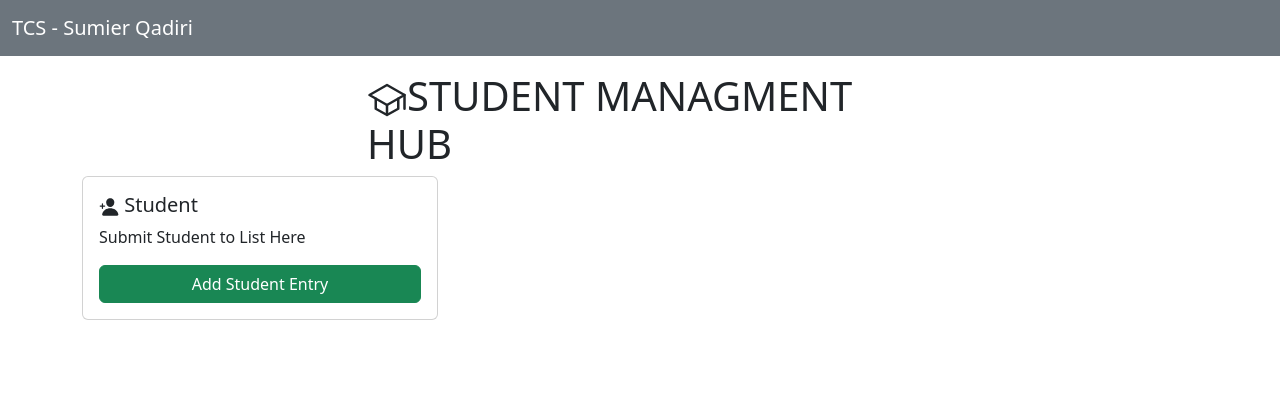
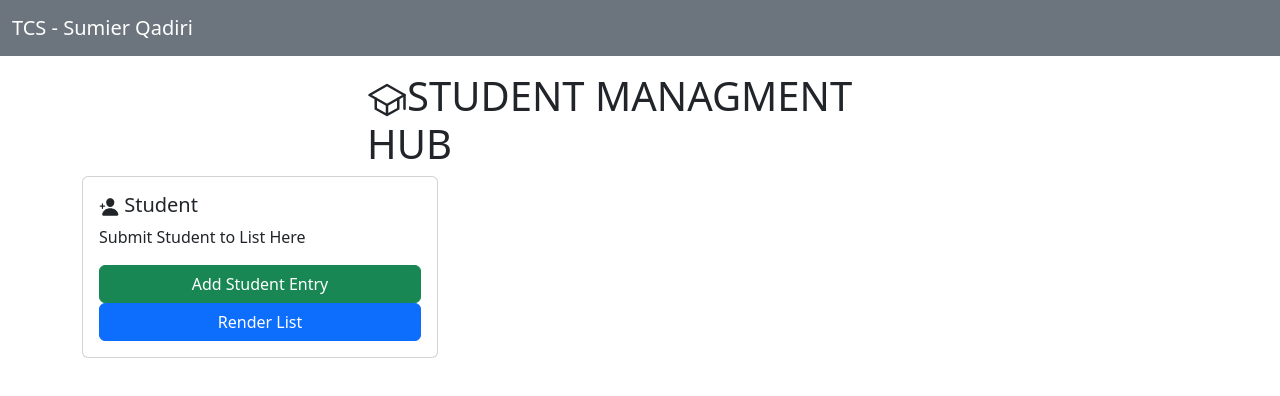
Before and after one commit to SumQ22/MetLife_Demo, a React (Create React App) app: page / in a window 1280 px wide. Shown: the top 396 px of the page. Built offline with nearby package versions, Linux system fonts and the light colour scheme; no server answers.

Commit message:
added render button to reload page after add entry

```diff
--- a/src/FrontPage.tsx
+++ b/src/FrontPage.tsx
@@ -92,6 +92,7 @@ export class FrontPage extends Component<{}, MyState> {
                                     Submit Student to List Here
                                 </CardText>
                                 <Button block color="success" onClick= {this.toggle}>Add Student Entry</Button>
+                                <Button block color="primary" onClick= {window.location.reload}>Render List</Button>
                             </Card>
                         </Col>
                     </Row>
```
